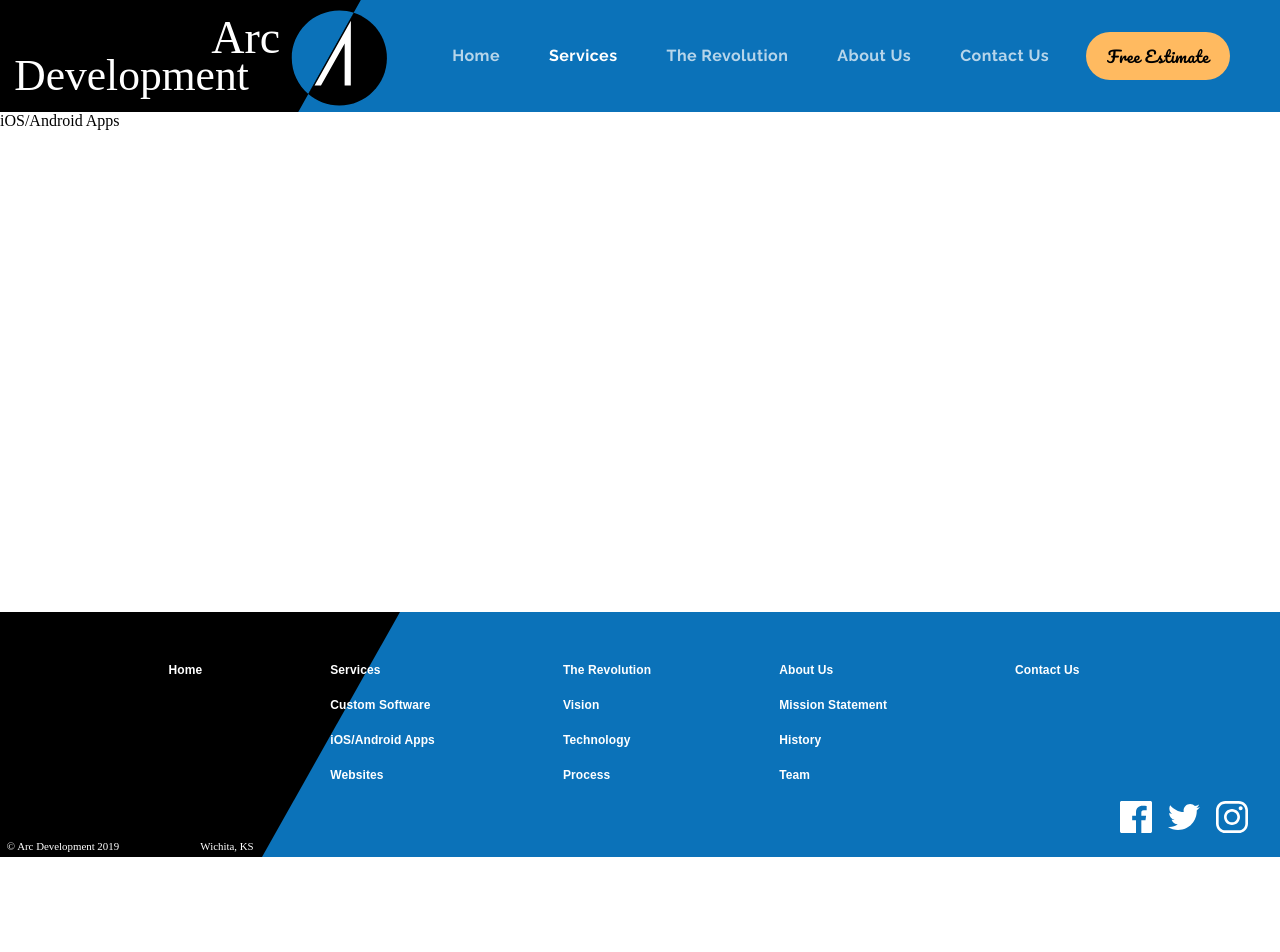
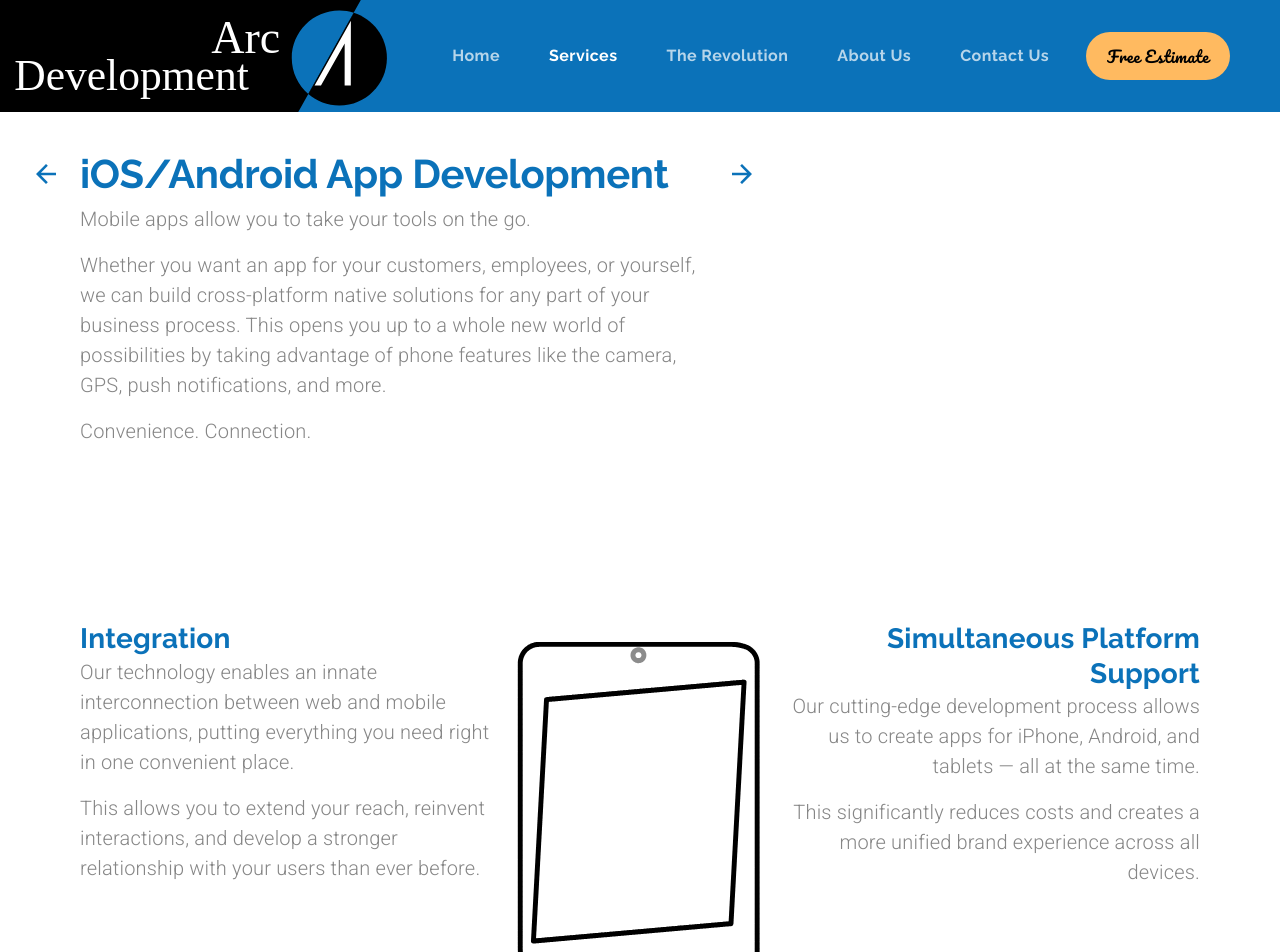
Before and after one commit to AnnaRoos/mui-tutorial-v4, a React (Create React App) app: page /mobileapps in a window 1280 px wide. Shown: the top 952 px of the page. Before the commit the page ends 857 px from the top, so only its background shows below. Built offline with nearby package versions, Linux system fonts and the light colour scheme.

Commit message:
starting next subpage on services

```diff
--- a/src/App.js
+++ b/src/App.js
@@ -12,6 +12,7 @@ import { theme } from './Theme';
 import CustomSoftwarePage from './pages/CustomSoftwarePage';
 import HomePage from './pages/HomePage';
 import ServicesPage from './pages/ServicesPage';
+import MobileAppsPage from './pages/MobileAppsPage';
 
 function App() {
   const [anchorEl, setAnchorEl] = useState(null);
@@ -58,7 +59,12 @@ function App() {
     });
   }, [activeIndex, selectedIndex]);
 
-  const finishedPages = ['Home', 'Services', 'Custom Software'];
+  const finishedPages = [
+    'Home',
+    'Services',
+    'Custom Software',
+    'iOS/Android Apps',
+  ];
 
   const pageRoutes = pages
     .filter((page) => !finishedPages.includes(page.title))
@@ -119,6 +125,16 @@ function App() {
                 />
               }
             />
+            <Route
+              exact
+              path={'/mobileapps'}
+              element={
+                <MobileAppsPage
+                  navigationHandler={navigationHandler}
+                  selectedMenuItemHandler={selectedMenuItemHandler}
+                />
+              }
+            />
             {pageRoutes}
           </Routes>
         </Layout>
--- a/src/components/content/CTABlock.js
+++ b/src/components/content/CTABlock.js
@@ -28,6 +28,9 @@ const useStyles = makeStyles((theme) => ({
     },
     [theme.breakpoints.down('sm')]: {
       padding: '2rem',
+    },
+    [theme.breakpoints.down('xs')]: {
+      padding: '1rem',
     },
   },
   textContainer: {
@@ -73,7 +76,7 @@ const CTABlock = ({ navigationHandler }) => {
           </Grid>
         </Grid>
       </Grid>
-      <Grid item>
+      <Grid className={classes.ctaBtn} item>
         <CTABtn navigationHandler={navigationHandler} />
       </Grid>
     </Grid>
--- a/src/components/content/CustomSoftwareTextImage.js
+++ b/src/components/content/CustomSoftwareTextImage.js
@@ -2,19 +2,19 @@ import React from 'react';
 
 import Grid from '@material-ui/core/Grid';
 import Typography from '@material-ui/core/Typography';
-import { makeStyles } from '@material-ui/styles';
+import { makeStyles, useTheme } from '@material-ui/styles';
+import { useMediaQuery } from '@material-ui/core';
 
 import Lottie from 'lottie-react';
 
 const useStyles = makeStyles((theme) => ({
   root: {},
-  textContainer: {
-    maxWidth: '20rem',
-  },
-  img: { width: '25rem' },
-  animation: {
-    maxWidth: '15rem',
-    maxHeight: '20rem',
+  textContainer: { maxWidth: '20rem' },
+  img: {
+    width: '25rem',
+    [theme.breakpoints.down('xs')]: {
+      width: '15rem',
+    },
   },
 }));
 
@@ -27,6 +27,9 @@ const CustomSoftwareTextImage = ({
   text,
 }) => {
   const classes = useStyles();
+  const theme = useTheme();
+
+  const matchesXS = useMediaQuery(theme.breakpoints.down('xs'));
 
   let imageContent;
 
@@ -45,7 +48,7 @@ const CustomSoftwareTextImage = ({
           animationData={animation}
           autoplay
           loop
-          style={{ height: '22rem', maxWidth: '17rem' }}
+          style={{ height: '22rem', width: '15rem' }}
         />
       </Grid>
     );
@@ -55,8 +58,8 @@ const CustomSoftwareTextImage = ({
     <Typography
       key={`${paragraph.slice(0, 3)}-${index}`}
       variant="body1"
-      style={{ textAlign: position }}
       paragraph
+      align={matchesXS || position === 'center' ? 'center' : position}
     >
       {paragraph}
     </Typography>
@@ -66,20 +69,18 @@ const CustomSoftwareTextImage = ({
     <Grid
       container
       item
-      direction={position === 'center' ? 'column' : 'row'}
-      alignItems={
-        position === 'left'
-          ? 'flex-start'
-          : position === 'right'
-          ? 'flex-end'
-          : 'center'
-      }
+      direction={matchesXS || position === 'center' ? 'column' : 'row'}
+      alignItems={matchesXS || position === 'center' ? 'center' : null}
+      spacing={matchesXS ? 2 : 0}
     >
       {position === 'right' || position === 'center' ? imageContent : null}
       <Grid item>
         <Grid className={classes.textContainer} container direction="column">
           <Grid item>
-            <Typography variant="h4" style={{ textAlign: position }}>
+            <Typography
+              variant="h4"
+              align={matchesXS || position === 'center' ? 'center' : position}
+            >
               {heading}
             </Typography>
           </Grid>
--- a/src/components/content/HeaderIcon.js
+++ b/src/components/content/HeaderIcon.js
@@ -11,7 +11,7 @@ const HeaderIcon = ({ alt, header, image }) => {
       direction="column"
       alignItems="center"
       spacing={2}
-      md={4}
+      md={3}
       lg={3}
       xl={3}
     >
--- /dev/null
+++ b/src/components/content/ServicesSubPageMainText.js
@@ -0,0 +1,95 @@
+import React from 'react';
+
+import Grid from '@material-ui/core/Grid';
+import Hidden from '@material-ui/core/Hidden';
+import Typography from '@material-ui/core/Typography';
+
+import { makeStyles, useTheme } from '@material-ui/core/styles';
+import { useMediaQuery } from '@material-ui/core';
+
+import ArrowBtn from '../../components/buttons/ArrowBtn';
+
+const useStyles = makeStyles((theme) => ({
+  firstBlock: { marginBottom: '10rem' },
+  mainTextContainer: { maxWidth: '40rem' },
+  arrowLeftContainer: {
+    margin: '0.5rem 0.75rem 0 -3.5rem',
+  },
+  arrowRightContainer: {
+    margin: '0.5rem 0 0 0',
+  },
+}));
+
+const ServicesSubPageMainText = ({
+  backPath,
+  forwardPath,
+  heading,
+  mainText,
+  selectedIndexBack,
+  selectedIndexForward,
+  selectedMenuItemHandler,
+}) => {
+  const classes = useStyles();
+  const theme = useTheme();
+  const matchesMD = useMediaQuery(theme.breakpoints.down('md'));
+
+  const mainContent = mainText.map((para) => {
+    return (
+      <Typography
+        key={para.slice(0, 4)}
+        align={matchesMD ? 'center' : 'left'}
+        variant="body1"
+        paragraph
+      >
+        {para}
+      </Typography>
+    );
+  });
+
+  return (
+    <Grid
+      className={classes.firstBlock}
+      item
+      container
+      direction="row"
+      justifyContent={matchesMD ? 'center' : null}
+    >
+      <Hidden mdDown>
+        <Grid className={classes.arrowLeftContainer} item>
+          <ArrowBtn
+            direction="back"
+            to={backPath}
+            selectedIndex={selectedIndexBack}
+            selectedMenuItemHandler={selectedMenuItemHandler}
+          />
+        </Grid>
+      </Hidden>
+
+      <Grid
+        className={classes.mainTextContainer}
+        item
+        container
+        direction="column"
+      >
+        <Grid item>
+          <Typography variant="h2" align={matchesMD ? 'center' : 'left'}>
+            {heading}
+          </Typography>
+        </Grid>
+        <Grid item>{mainContent}</Grid>
+      </Grid>
+      <Hidden mdDown>
+        <Grid className={classes.arrowRightContainer} item>
+          <ArrowBtn
+            direction="forward"
+            to={forwardPath}
+            selectedIndex={selectedIndexForward}
+            selectedMenuItemHandler={selectedMenuItemHandler}
+          />
+        </Grid>
+      </Hidden>
+    </Grid>
+  );
+};
+
+export default ServicesSubPageMainText;
--- /dev/null
+++ b/src/data/mobileAppsData.js
@@ -0,0 +1,30 @@
+export const mobileAppsMainText = [
+  `Mobile apps allow you to take your tools on the go.`,
+  `Whether you want an app for your customers, employees, or yourself,
+  we can build cross-platform native solutions for any part of your business process.
+  This opens you up to a whole new world of possibilities by taking advantage of phone
+  features like the camera, GPS, push notifications, and more.`,
+  `Convenience. Connection.`,
+];
+
+export const mobileAppsBlocks = [
+  {
+    heading: 'Integration',
+    text: [
+      `Our technology enables an innate interconnection between web and mobile applications,
+      putting everything you need right in one convenient place.`,
+      `This allows you to extend your reach, reinvent interactions,
+      and develop a stronger relationship with your users than ever before.`,
+    ],
+    position: 'left',
+  },
+  {
+    heading: 'Simultaneous Platform Support',
+    text: [
+      `Our cutting-edge development process allows us to create apps for iPhone,
+      Android, and tablets — all at the same time.`,
+      `This significantly reduces costs and creates a more unified brand experience across all devices.`,
+    ],
+    position: 'right',
+  },
+];
--- a/src/pages/CustomSoftwarePage.js
+++ b/src/pages/CustomSoftwarePage.js
@@ -1,14 +1,15 @@
 import React from 'react';
 
 import Grid from '@material-ui/core/Grid';
-import { Hidden, useMediaQuery } from '@material-ui/core';
-import Typography from '@material-ui/core/Typography';
+import { useMediaQuery } from '@material-ui/core';
 
 import { makeStyles } from '@material-ui/core/styles';
+import { useTheme } from '@material-ui/styles';
 
-import ArrowBtn from '../components/buttons/ArrowBtn';
 import CTABlock from '../components/content/CTABlock';
 import CustomSoftwareTextImage from '../components/content/CustomSoftwareTextImage';
+import HeaderIcon from '../components/content/HeaderIcon';
+import ServicesSubPageMainText from '../components/content/ServicesSubPageMainText';
 
 import {
   customSoftwareBlocks,
@@ -18,36 +19,22 @@ import {
 import lightbulb from '../assets/bulb.svg';
 import stopwatch from '../assets/stopwatch.svg';
 import cash from '../assets/cash.svg';
-import HeaderIcon from '../components/content/HeaderIcon';
-import { useTheme } from '@material-ui/styles';
 
 const useStyles = makeStyles((theme) => ({
-  root: { padding: '2rem 5rem 10rem 5rem' },
-  firstBlock: { margin: '0 0 10rem 0' },
-  secondBlock: { margin: '0 0 10rem 0' },
-  thirdBlock: { margin: '0 0 10rem 0' },
-  fourthBlock: { margin: '0 0 10rem 0' },
-  mainTextContainer: { maxWidth: '40rem' },
-  arrowLeftContainer: {
-    margin: '0.5rem 0.75rem 0 -3.5rem',
+  root: {
+    padding: '2rem 5rem 10rem 5rem',
+    [theme.breakpoints.down('sm')]: {
+      padding: '2rem 1rem 10rem 1rem',
+    },
   },
-  arrowRightContainer: {
-    margin: '0.5rem 0 0 0',
-  },
+  blockMargin: { marginBottom: '10rem' },
 }));
 
 const CustomSoftwarePage = ({ navigationHandler, selectedMenuItemHandler }) => {
   const classes = useStyles();
   const theme = useTheme();
   const matchesMD = useMediaQuery(theme.breakpoints.down('md'));
-
-  const customSoftwareMainContent = customSoftwareMainText.map((para) => {
-    return (
-      <Typography key={para.slice(0, 4)} variant="body1" paragraph>
-        {para}
-      </Typography>
-    );
-  });
+  const matchesSM = useMediaQuery(theme.breakpoints.down('sm'));
 
   const customSoftwareContent = customSoftwareBlocks.map((data) => {
     return (
@@ -80,69 +67,52 @@ const CustomSoftwarePage = ({ navigationHandler, selectedMenuItemHandler }) => {
   return (
     <Grid container direction="column">
       <Grid className={classes.root} container direction="column">
+        <ServicesSubPageMainText
+          backPath="/services"
+          forwardPath="/mobileapps"
+          heading="Custom Software Development"
+          mainText={customSoftwareMainText}
+          selectedIndexBack={0}
+          electedIndexForward={2}
+          selectedMenuItemHandler={selectedMenuItemHandler}
+        />
         <Grid
-          className={classes.firstBlock}
-          item
+          className={classes.blockMargin}
           container
-          direction="row"
-          justifyContent={matchesMD ? 'center' : null}
+          direction={matchesSM ? 'column' : 'row'}
+          justifyContent={matchesSM ? null : 'center'}
+          spacing={matchesSM ? 4 : 0}
+          alignItems={matchesSM ? 'center' : null}
         >
-          <Hidden mdDown>
-            <Grid className={classes.arrowLeftContainer} item>
-              <ArrowBtn
-                direction="back"
-                to="/services"
-                selectedIndex={0}
-                selectedMenuItemHandler={selectedMenuItemHandler}
-              />
-            </Grid>
-          </Hidden>
-
-          <Grid
-            className={classes.mainTextContainer}
-            item
-            container
-            direction="column"
-          >
-            <Grid item>
-              <Typography variant="h2">Custom Software Development</Typography>
-            </Grid>
-            <Grid item>{customSoftwareMainContent}</Grid>
-          </Grid>
-          <Hidden mdDown>
-            <Grid className={classes.arrowRightContainer} item>
-              <ArrowBtn
-                direction="forward"
-                to="/mobileapps"
-                selectedIndex={2}
-                selectedMenuItemHandler={selectedMenuItemHandler}
-              />
-            </Grid>
-          </Hidden>
-        </Grid>
-
-        <Grid className={classes.secondBlock} container justifyContent="center">
           {iconBlock}
         </Grid>
 
         <Grid
-          className={classes.thirdBlock}
+          className={classes.blockMargin}
           container
-          direction="row"
+          direction={matchesMD ? 'column' : 'row'}
           justifyContent="space-between"
+          alignItems={matchesMD ? 'center' : null}
+          spacing={matchesMD ? 10 : 0}
         >
           <Grid item>{customSoftwareContent[0]}</Grid>
           <Grid item>{customSoftwareContent[1]}</Grid>
         </Grid>
         <Grid
-          className={classes.fourthBlock}
+          className={classes.blockMargin}
           container
           direction="row"
           justifyContent="center"
         >
           <Grid item>{customSoftwareContent[2]}</Grid>
         </Grid>
-        <Grid container direction="row" justifyContent="space-between">
+        <Grid
+          container
+          direction={matchesMD ? 'column' : 'row'}
+          justifyContent="space-between"
+          alignItems={matchesMD ? 'center' : null}
+          spacing={matchesMD ? 10 : 0}
+        >
           <Grid item>{customSoftwareContent[3]}</Grid>
           <Grid item>{customSoftwareContent[4]}</Grid>
         </Grid>
--- /dev/null
+++ b/src/pages/MobileAppsPage.js
@@ -0,0 +1,98 @@
+import React from 'react';
+
+import Lottie from 'lottie-react';
+
+import Grid from '@material-ui/core/Grid';
+import { Typography, useMediaQuery } from '@material-ui/core';
+
+import { makeStyles } from '@material-ui/core/styles';
+import { useTheme } from '@material-ui/styles';
+
+import CTABlock from '../components/content/CTABlock';
+import HeaderIcon from '../components/content/HeaderIcon';
+import ServicesSubPageMainText from '../components/content/ServicesSubPageMainText';
+
+import integrationAnimation from '../animations/integrationAnimation/data.json';
+
+import { mobileAppsMainText, mobileAppsBlocks } from '../data/mobileAppsData';
+
+const useStyles = makeStyles((theme) => ({
+  root: {
+    padding: '2rem 5rem 10rem 5rem',
+    [theme.breakpoints.down('sm')]: {
+      padding: '2rem 1rem 10rem 1rem',
+    },
+  },
+
+  blockMargin: { marginBottom: '10rem' },
+}));
+
+const MobileAppsPage = ({ navigationHandler, selectedMenuItemHandler }) => {
+  const classes = useStyles();
+  const theme = useTheme();
+  const matchesMD = useMediaQuery(theme.breakpoints.down('md'));
+  const matchesSM = useMediaQuery(theme.breakpoints.down('sm'));
+
+  const mobileAppsContent = mobileAppsBlocks.map((block) => {
+    return (
+      <Grid key={block.heading} container direction="column">
+        <Typography variant="h4" align={block.position}>
+          {block.heading}
+        </Typography>
+        {block.text.map((para, index) => {
+          return (
+            <Typography
+              key={`${para.slice(0, 5)}-${index}`}
+              variant="body1"
+              paragraph
+              align={block.position}
+            >
+              {para}
+            </Typography>
+          );
+        })}
+      </Grid>
+    );
+  });
+
+  return (
+    <Grid container direction="column">
+      <Grid className={classes.root} container direction="column">
+        <ServicesSubPageMainText
+          backPath="/customsoftware"
+          forwardPath="/websites"
+          heading="iOS/Android App Development"
+          mainText={mobileAppsMainText}
+          selectedIndexBack={1}
+          electedIndexForward={3}
+          selectedMenuItemHandler={selectedMenuItemHandler}
+        />
+        <Grid
+          container
+          direction={matchesMD ? 'column' : 'row'}
+          justifyContent="space-between"
+          alignItems={matchesMD ? 'center' : null}
+          spacing={matchesMD ? 10 : 0}
+        >
+          <Grid item xl lg md={6} sm={7} xs>
+            {mobileAppsContent[0]}
+          </Grid>
+          <Lottie
+            animationData={integrationAnimation}
+            autoplay
+            loop
+            style={{ width: '18rem' }}
+          />
+          <Grid item xl lg md={6} sm={7} xs>
+            {mobileAppsContent[1]}
+          </Grid>
+        </Grid>
+      </Grid>
+      <Grid item>
+        <CTABlock navigationHandler={navigationHandler} />
+      </Grid>
+    </Grid>
+  );
+};
+
+export default MobileAppsPage;
```
